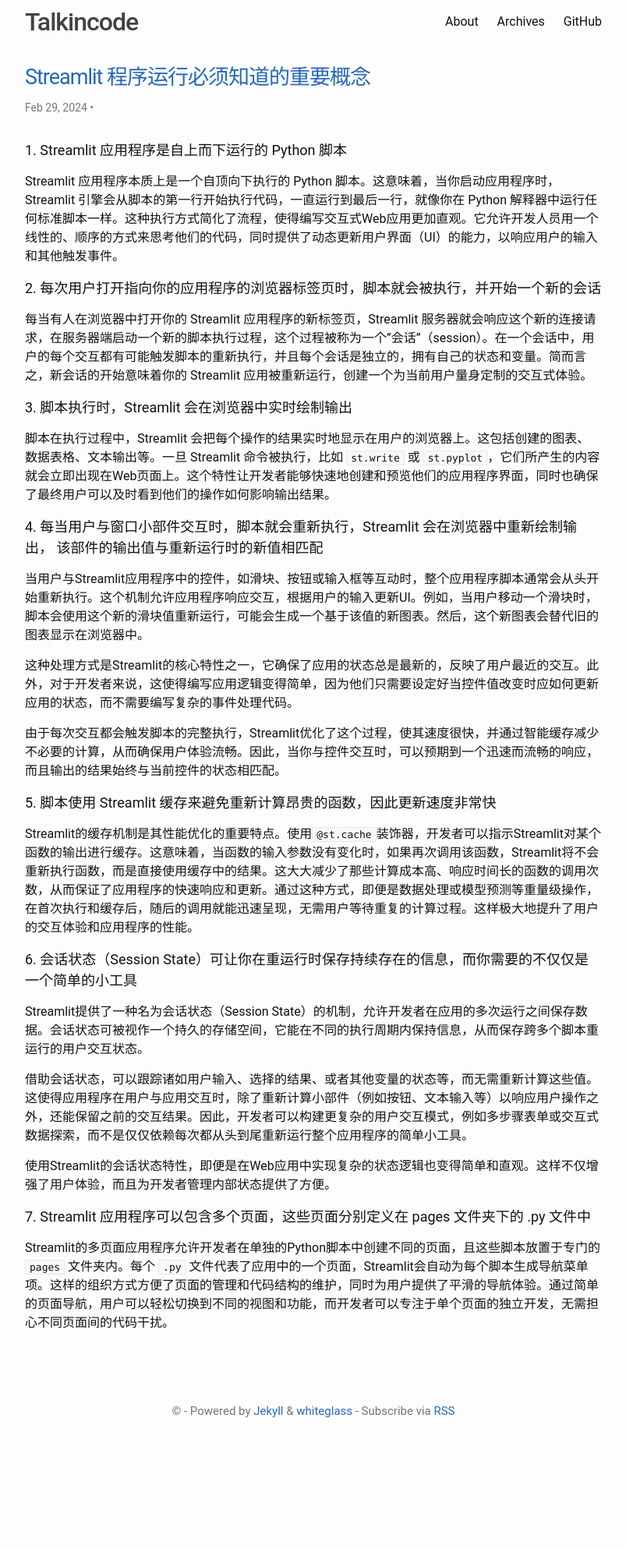
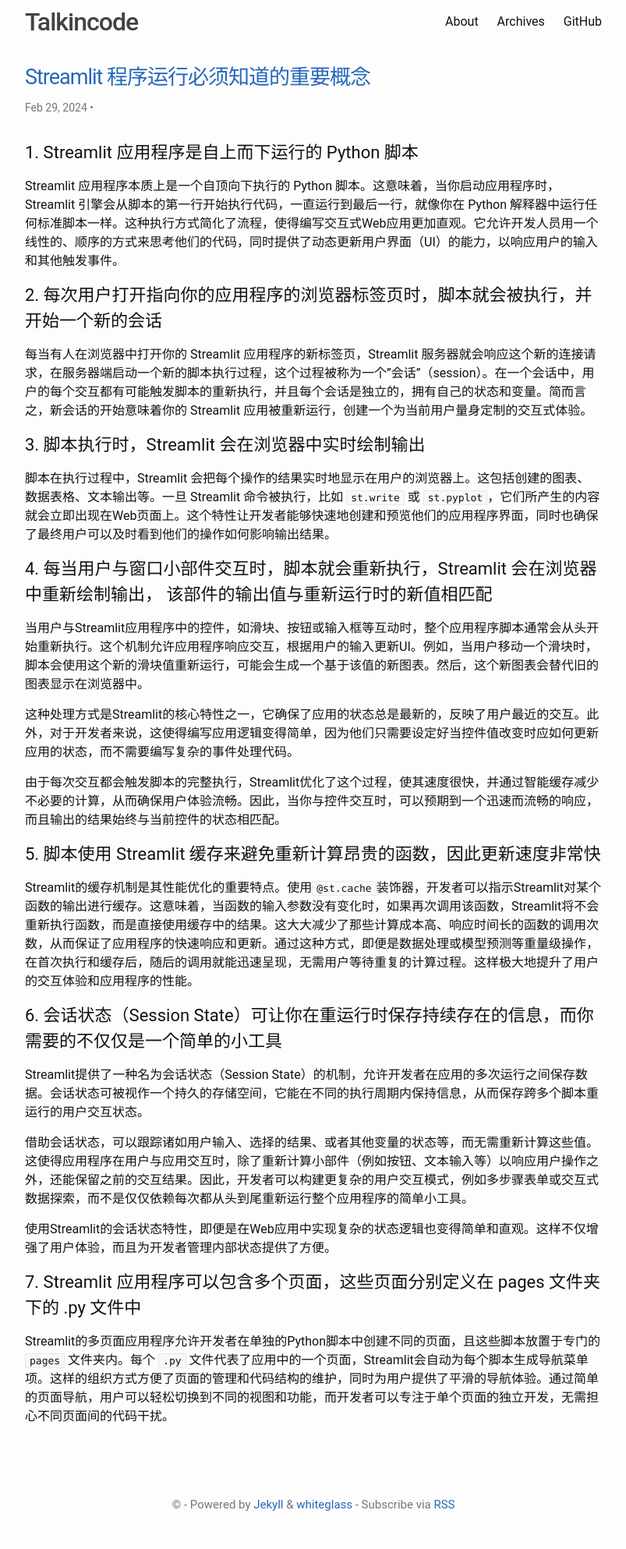
Before and after one commit to talkincode/ToughNotes, a Jekyll site: the page built from _posts/2024-02-29-Streamlit-Essential-Concepts.md, in a window 1280 px wide. Shown: the whole page at 78% size, without its empty margins (238-1041 px from the left). Built offline with Jekyll 4.4.1, drawn with Linux system fonts in a browser that asks for light colours; before the commit the page ends 1867 px from its top, so only the background shows below that.

```diff
--- a/_posts/2024-02-29-Streamlit-Essential-Concepts.md
+++ b/_posts/2024-02-29-Streamlit-Essential-Concepts.md
@@ -5,19 +5,19 @@ date:   2024-02-29 21:26:14 +0800
 categories: streamlit
 ---
 
-### 1. Streamlit 应用程序是自上而下运行的 Python 脚本
+## 1. Streamlit 应用程序是自上而下运行的 Python 脚本
 
 Streamlit 应用程序本质上是一个自顶向下执行的 Python 脚本。这意味着，当你启动应用程序时，Streamlit 引擎会从脚本的第一行开始执行代码，一直运行到最后一行，就像你在 Python 解释器中运行任何标准脚本一样。这种执行方式简化了流程，使得编写交互式Web应用更加直观。它允许开发人员用一个线性的、顺序的方式来思考他们的代码，同时提供了动态更新用户界面（UI）的能力，以响应用户的输入和其他触发事件。
 
-### 2. 每次用户打开指向你的应用程序的浏览器标签页时，脚本就会被执行，并开始一个新的会话
+## 2. 每次用户打开指向你的应用程序的浏览器标签页时，脚本就会被执行，并开始一个新的会话
 
 每当有人在浏览器中打开你的 Streamlit 应用程序的新标签页，Streamlit 服务器就会响应这个新的连接请求，在服务器端启动一个新的脚本执行过程，这个过程被称为一个"会话"（session）。在一个会话中，用户的每个交互都有可能触发脚本的重新执行，并且每个会话是独立的，拥有自己的状态和变量。简而言之，新会话的开始意味着你的 Streamlit 应用被重新运行，创建一个为当前用户量身定制的交互式体验。
 
-### 3. 脚本执行时，Streamlit 会在浏览器中实时绘制输出
+## 3. 脚本执行时，Streamlit 会在浏览器中实时绘制输出
 
 脚本在执行过程中，Streamlit 会把每个操作的结果实时地显示在用户的浏览器上。这包括创建的图表、数据表格、文本输出等。一旦 Streamlit 命令被执行，比如 `st.write` 或 `st.pyplot`，它们所产生的内容就会立即出现在Web页面上。这个特性让开发者能够快速地创建和预览他们的应用程序界面，同时也确保了最终用户可以及时看到他们的操作如何影响输出结果。
 
-### 4. 每当用户与窗口小部件交互时，脚本就会重新执行，Streamlit 会在浏览器中重新绘制输出， 该部件的输出值与重新运行时的新值相匹配
+## 4. 每当用户与窗口小部件交互时，脚本就会重新执行，Streamlit 会在浏览器中重新绘制输出， 该部件的输出值与重新运行时的新值相匹配
 
 当用户与Streamlit应用程序中的控件，如滑块、按钮或输入框等互动时，整个应用程序脚本通常会从头开始重新执行。这个机制允许应用程序响应交互，根据用户的输入更新UI。例如，当用户移动一个滑块时，脚本会使用这个新的滑块值重新运行，可能会生成一个基于该值的新图表。然后，这个新图表会替代旧的图表显示在浏览器中。
 
@@ -25,11 +25,11 @@ Streamlit 应用程序本质上是一个自顶向下执行的 Python 脚本。
 
 由于每次交互都会触发脚本的完整执行，Streamlit优化了这个过程，使其速度很快，并通过智能缓存减少不必要的计算，从而确保用户体验流畅。因此，当你与控件交互时，可以预期到一个迅速而流畅的响应，而且输出的结果始终与当前控件的状态相匹配。
 
-### 5. 脚本使用 Streamlit 缓存来避免重新计算昂贵的函数，因此更新速度非常快
+## 5. 脚本使用 Streamlit 缓存来避免重新计算昂贵的函数，因此更新速度非常快
 
 Streamlit的缓存机制是其性能优化的重要特点。使用`@st.cache`装饰器，开发者可以指示Streamlit对某个函数的输出进行缓存。这意味着，当函数的输入参数没有变化时，如果再次调用该函数，Streamlit将不会重新执行函数，而是直接使用缓存中的结果。这大大减少了那些计算成本高、响应时间长的函数的调用次数，从而保证了应用程序的快速响应和更新。通过这种方式，即便是数据处理或模型预测等重量级操作，在首次执行和缓存后，随后的调用就能迅速呈现，无需用户等待重复的计算过程。这样极大地提升了用户的交互体验和应用程序的性能。
 
-### 6. 会话状态（Session State）可让你在重运行时保存持续存在的信息，而你需要的不仅仅是一个简单的小工具
+## 6. 会话状态（Session State）可让你在重运行时保存持续存在的信息，而你需要的不仅仅是一个简单的小工具
 
 Streamlit提供了一种名为会话状态（Session State）的机制，允许开发者在应用的多次运行之间保存数据。会话状态可被视作一个持久的存储空间，它能在不同的执行周期内保持信息，从而保存跨多个脚本重运行的用户交互状态。
 
@@ -37,6 +37,6 @@ Streamlit提供了一种名为会话状态（Session State）的机制，允许
 
 使用Streamlit的会话状态特性，即便是在Web应用中实现复杂的状态逻辑也变得简单和直观。这样不仅增强了用户体验，而且为开发者管理内部状态提供了方便。
 
-### 7. Streamlit 应用程序可以包含多个页面，这些页面分别定义在 pages 文件夹下的 .py 文件中
+## 7. Streamlit 应用程序可以包含多个页面，这些页面分别定义在 pages 文件夹下的 .py 文件中
 
 Streamlit的多页面应用程序允许开发者在单独的Python脚本中创建不同的页面，且这些脚本放置于专门的 `pages` 文件夹内。每个 `.py` 文件代表了应用中的一个页面，Streamlit会自动为每个脚本生成导航菜单项。这样的组织方式方便了页面的管理和代码结构的维护，同时为用户提供了平滑的导航体验。通过简单的页面导航，用户可以轻松切换到不同的视图和功能，而开发者可以专注于单个页面的独立开发，无需担心不同页面间的代码干扰。
```
